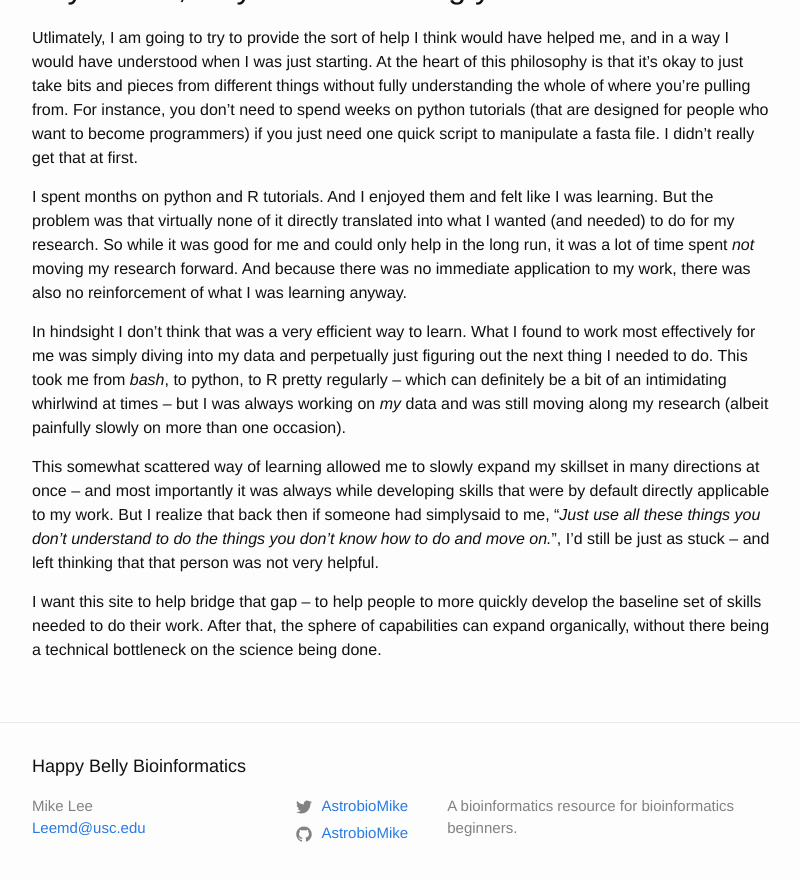
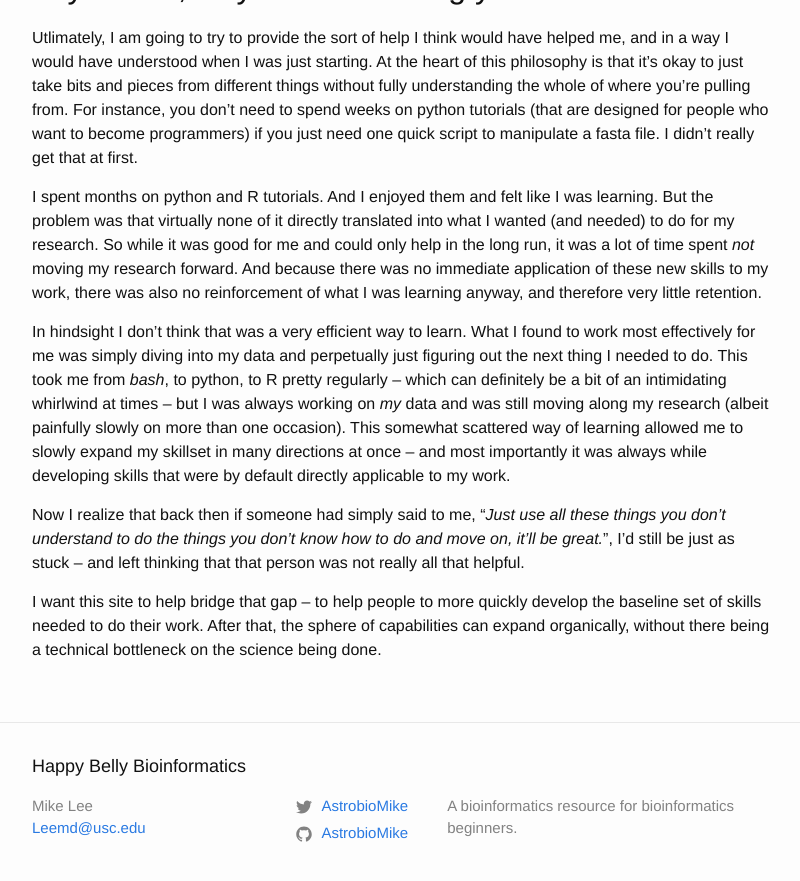
Before and after one commit to AstrobioMike/AstrobioMike.github.io, a Jekyll site: the page built from about.md, in a window 1280 px wide and 900 px high, scrolled down 921 px. Shown: the top 881 px of the window, without its empty margins (238-1038 px from the left). Built offline with Jekyll 4.4.1, drawn with Linux system fonts in a browser that asks for light colours.

Commit message:
Update about.md

```diff
--- a/about.md
+++ b/about.md
@@ -19,10 +19,10 @@ Right off the bat let's make it clear that I plan to cover topics here that I am
 ## Okay, so now that I've explained I'm not the best at any of this, why am I bothering you?
 Utlimately, I am going to try to provide the sort of help I think would have helped me, and in a way I would have understood when I was just starting. At the heart of this philosophy is that it's okay to just take bits and pieces from different things without fully understanding the whole of where you're pulling from. For instance, you don't need to spend weeks on python tutorials (that are designed for people who want to become programmers) if you just need one quick script to manipulate a fasta file. I didn't really get that at first.
 
-I spent months on python and R tutorials. And I enjoyed them and felt like I was learning. But the problem was that virtually none of it directly translated into what I wanted (and needed) to do for my research. So while it was good for me and could only help in the long run, it was a lot of time spent *not* moving my research forward. And because there was no immediate application to my work, there was also no reinforcement of what I was learning anyway.
+I spent months on python and R tutorials. And I enjoyed them and felt like I was learning. But the problem was that virtually none of it directly translated into what I wanted (and needed) to do for my research. So while it was good for me and could only help in the long run, it was a lot of time spent *not* moving my research forward. And because there was no immediate application of these new skills to my work, there was also no reinforcement of what I was learning anyway, and therefore very little retention.
 
-In hindsight I don't think that was a very efficient way to learn. What I found to work most effectively for me was simply diving into my data and perpetually just figuring out the next thing I needed to do. This took me from *bash*, to python, to R pretty regularly – which can definitely be a bit of an intimidating whirlwind at times – but I was always working on *my* data and was still moving along my research (albeit painfully slowly on more than one occasion).
+In hindsight I don't think that was a very efficient way to learn. What I found to work most effectively for me was simply diving into my data and perpetually just figuring out the next thing I needed to do. This took me from *bash*, to python, to R pretty regularly – which can definitely be a bit of an intimidating whirlwind at times – but I was always working on *my* data and was still moving along my research (albeit painfully slowly on more than one occasion). This somewhat scattered way of learning allowed me to slowly expand my skillset in many directions at once – and most importantly it was always while developing skills that were by default directly applicable to my work.
 
-This somewhat scattered way of learning allowed me to slowly expand my skillset in many directions at once – and most importantly it was always while developing skills that were by default directly applicable to my work. But I realize that back then if someone had simplysaid to me, "*Just use all these things you don't understand to do the things you don't know how to do and move on.*", I'd still be just as stuck – and left thinking that that person was not very helpful.
+Now I realize that back then if someone had simply said to me, "*Just use all these things you don't understand to do the things you don't know how to do and move on, it'll be great.*", I'd still be just as stuck – and left thinking that that person was not really all that helpful.
 
 I want this site to help bridge that gap – to help people to more quickly develop the baseline set of skills needed to do their work. After that, the sphere of capabilities can expand organically, without there being a technical bottleneck on the science being done.
```
